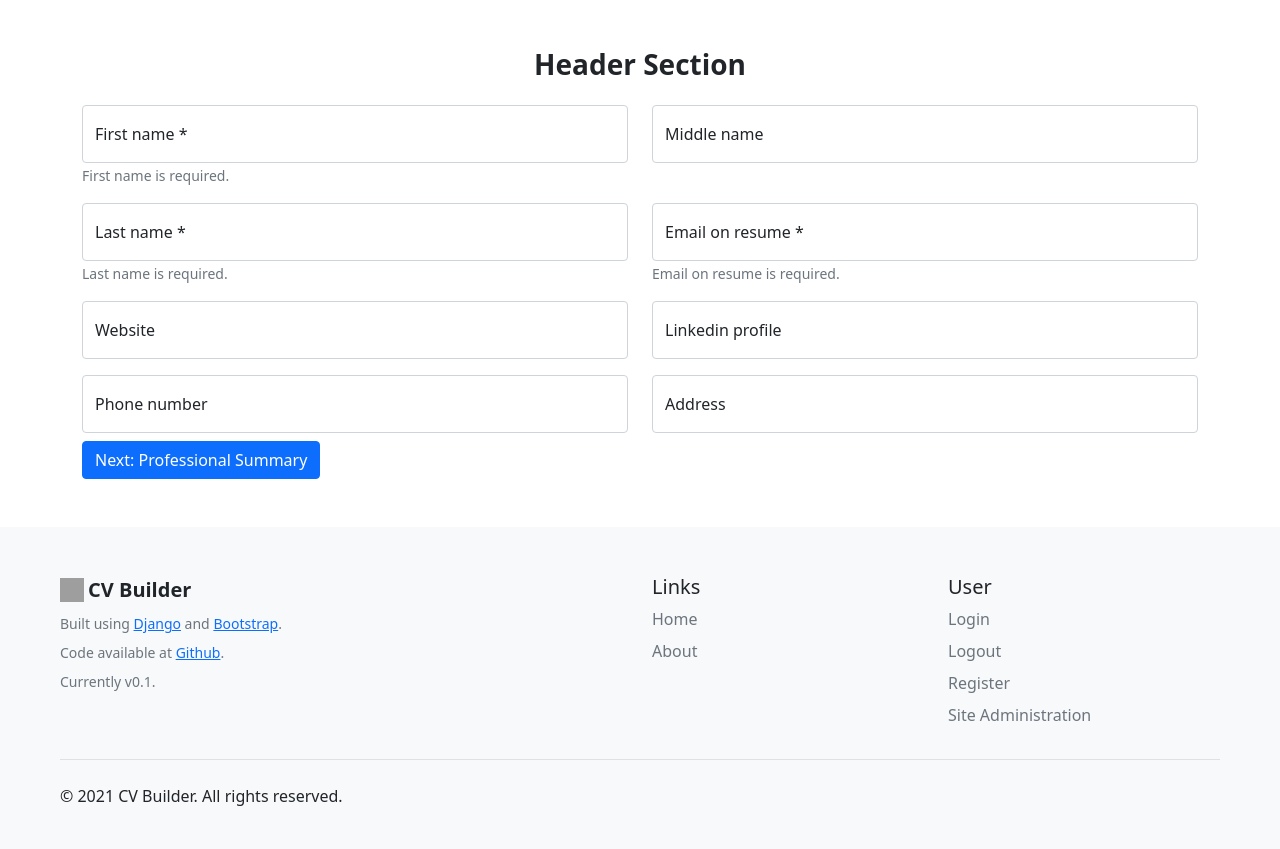
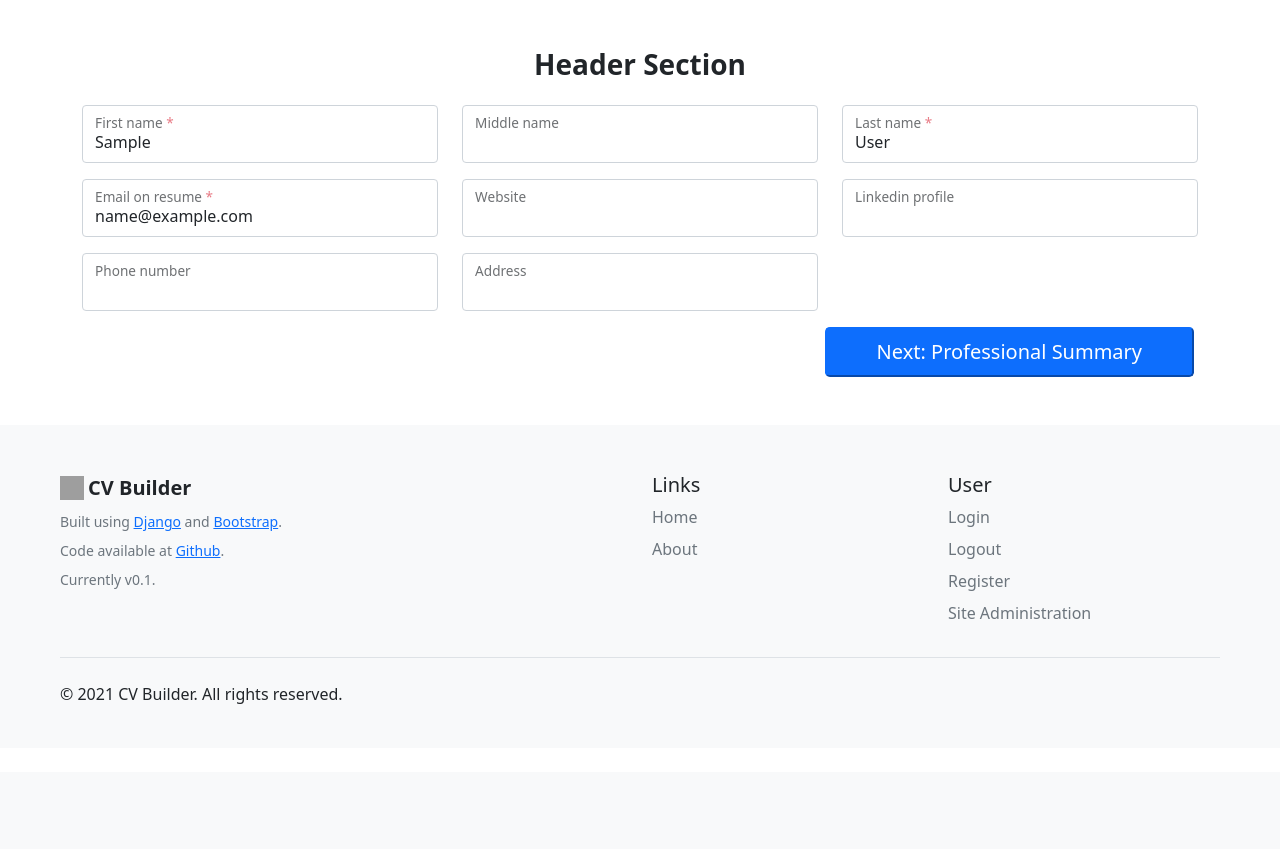
Before and after one commit to ahmdhjj92/cv-builder, a Django app: page /user/header/ in a window 1280 px wide. Shown: the part 58-907 px from the top of the page. After the commit the page ends 762 px from the top, so only its background shows below. Run offline with Django 3.2, Linux system fonts and the light colour scheme; the visitor is signed in with stand-in values (Sample User, id 1); grey boxes are pictures that could not be loaded.

Commit message:
add initial values and help text for header and summary forms

```diff
--- a/cv_builder/users/templates/users/contact.html
+++ b/cv_builder/users/templates/users/contact.html
@@ -19,35 +19,29 @@
                 {% endif %}
                 <div class="row">
                     {% for field in form %}
-                        <div class="col-6 my-2">
+                        <div class="col-lg-4 col-12">
                             <div class="form-floating">
-                                <input type="text" name="{{field.name}}" value= "{{request.user.name}}" class="form-control
+                                <input type="text" name="{{field.name}}" value="{% if field.value != None %}{{field.value}}{% endif %}" class="my-2 form-control
                                 {% if field.errors %}
                                     is-invalid
                                 {% endif %}
-                                " id="floatingInput" placeholder="{{field.label}}">
+                                " id="floatingInput">
                                 <div class="invalid-feedback">
                                     {{field.errors}}
                                 </div>
                                 <label for="floatingInput">
                                         {{field.label}}
                                         {% if field.field.required %}
-                                            *
+                                            <span class="text-danger">*</span>
                                         {% endif %}
                                 </label>
-                                <div class="col-auto">
-                                    {% if field.field.required and not form.errors %}
-                                        <span id="passwordHelpInline" class="form-text">
-                                        {{field.label}} is required.
-                                        </span>
-                                    {% endif %}
-                                  </div>
-
                             </div>
                         </div>
                     {% endfor %}
                 </div>
-                <button class="justify-content-start btn btn-primary" type="submit">Next: Professional Summary</button>
+                <div class="row justify-content-end mt-2 px-3">
+                    <button class="col-lg-4 col-12 btn-lg btn-primary" type="submit">Next: Professional Summary</button>
+                </div>
             </div>
         </form>
     </div>
--- a/cv_builder/users/views.py
+++ b/cv_builder/users/views.py
@@ -43,7 +43,7 @@ def header(request):
 
     # if a GET (or any other method) we'll create a blank form
     else:
-        form = HeaderForm()
+        form = HeaderForm(initial={'first_name':request.user.first_name,'last_name':request.user.last_name, 'email_on_resume':request.user.email})
 
     return render(request, 'users/contact.html', {'form': form})
 
```
Also changed, not shown: cv_builder/users/templates/users/summary.html (+5 -3 lines).
